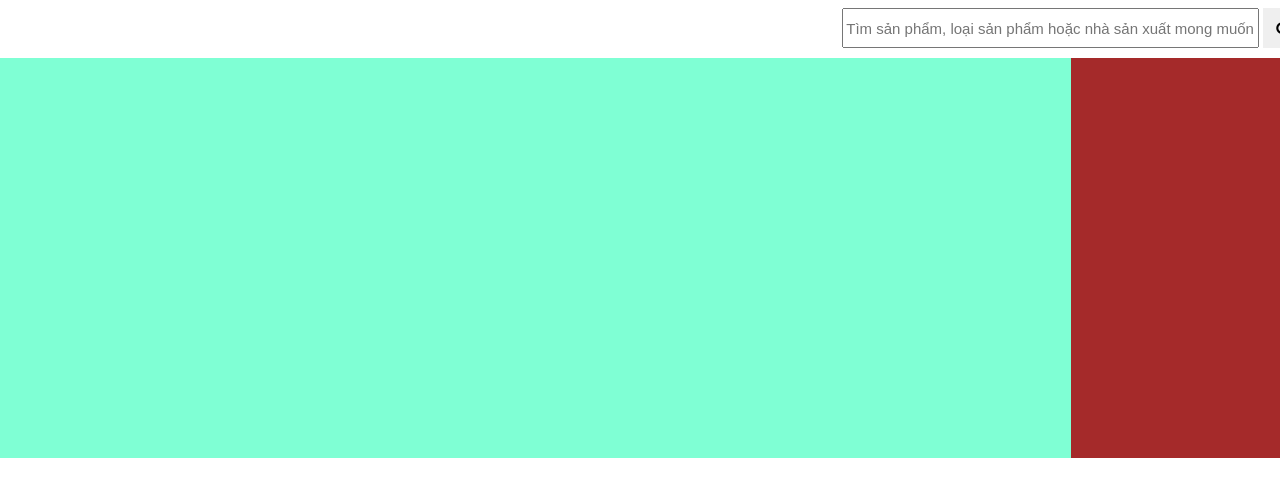
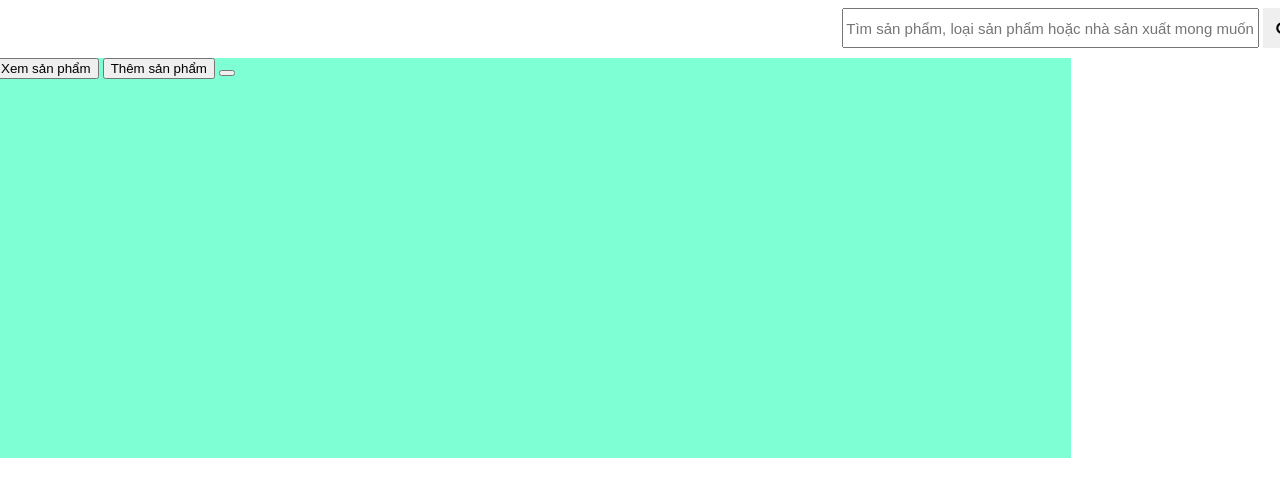
Before and after one commit to AnTran1997/1512012_1512013_PTUDW, a web app: file pages/AdminPages/admin.html in a window 1280 px wide. Shown: the part 208-705 px from the top of the page. Run offline with its HTML, style and script files only (its server is not run), Linux system fonts and the light colour scheme.

Commit message:
Add more elements into page admin

```diff
--- a/assets/css/styleAdmin.css
+++ b/assets/css/styleAdmin.css
@@ -122,3 +122,16 @@ body {
 .container-quanLySanPham .row {
     height: 50ch;
 }
+
+.container-quanLySanPham .col-sm-2 {
+  display: none;
+  border: azure double;
+}
+
+.detailOption {
+  margin: 5px;
+}
+
+  .detailOption a {
+    color: black;
+  }
--- a/index.html
+++ b/index.html
@@ -6,8 +6,8 @@
     <title>Page Title</title>
     <meta name="viewport" content="width=device-width, initial-scale=1">
     <link rel="stylesheet" type="text/css" media="screen" href="./assets/css/font-awesome.min.css" />
+    <link rel="stylesheet" type="text/css" media="screen" href="./assets/css/bootstrap-grid.min.css" />
     <link rel="stylesheet" type="text/css" media="screen" href="./assets/css/style.css" />
-    <link rel="stylesheet" type="text/css" media="screen" href="./assets/css/bootstrap-grid.min.css" />
 
 </head>
 <body>
--- a/pages/AdminPages/admin.html
+++ b/pages/AdminPages/admin.html
@@ -6,9 +6,8 @@
     <title>Page Title</title>
     <meta name="viewport" content="width=device-width, initial-scale=1">
     <link rel="stylesheet" type="text/css" media="screen" href="./../../assets/css/font-awesome.min.css" />
+    <link rel="stylesheet" type="text/css" media="screen" href="./../../assets/css/bootstrap-grid.min.css" />
     <link rel="stylesheet" type="text/css" media="screen" href="./../../assets/css/styleAdmin.css" />
-    <link rel="stylesheet" type="text/css" media="screen" href="./../../assets/css/bootstrap-grid.min.css" />
-
 </head>
 <body>
     <div class="header">
@@ -40,12 +39,28 @@
     <div class="container-quanLySanPham">
 
             <input type="text" class="searchProduct" id="searchInput" placeholder="Tìm sản phẩm, loại sản phẩm hoặc nhà sản xuất mong muốn">
-            <button type="submit" name="search" class="searchProduct" id="searchBtn" onclick="searchPro()"><i class="fa fa-search"></i></button>
+            <button type="submit" name="search" class="searchProduct" id="searchBtn" onclick="searchProducts()"><i class="fa fa-search"></i></button>
 
         <br><br>
         <div class="row">
-            <div class="col-sm-10" style="background-color: aquamarine;"></div>
-            <div class="col-sm-2" style="background-color:brown"></div>
+            <div class="col-sm-10" style="background-color: aquamarine;">
+                <button type="submit" name="viewProduct" id="viewProduct" onclick="showOptionToViewProduct()">Xem sản phẩm</button>
+                <button type="submit" name="addNewPro" id="addNewPro" onclick="addNewProduct()">Thêm sản phẩm</button>
+                <button></button>
+            </div>
+            <div class="col-sm-2" style="background-color:brown">
+                <div class="detailOption">
+                    <h3>Xem sản phẩm theo</h3>
+                    <table>
+                        <tr>
+                            <td><a href="#">Theo loại sản phẩm</a></td>
+                        </tr>
+                        <tr>
+                            <td><a href="">Theo nhà sản xuất</a></td>
+                        </tr>
+                    </table>
+                </div>
+            </div>
         </div>
     </div>
 
```
Also changed, not shown: assets/js/javaScript_HomePage.js (renamed from assets/js/javaScript.js).
